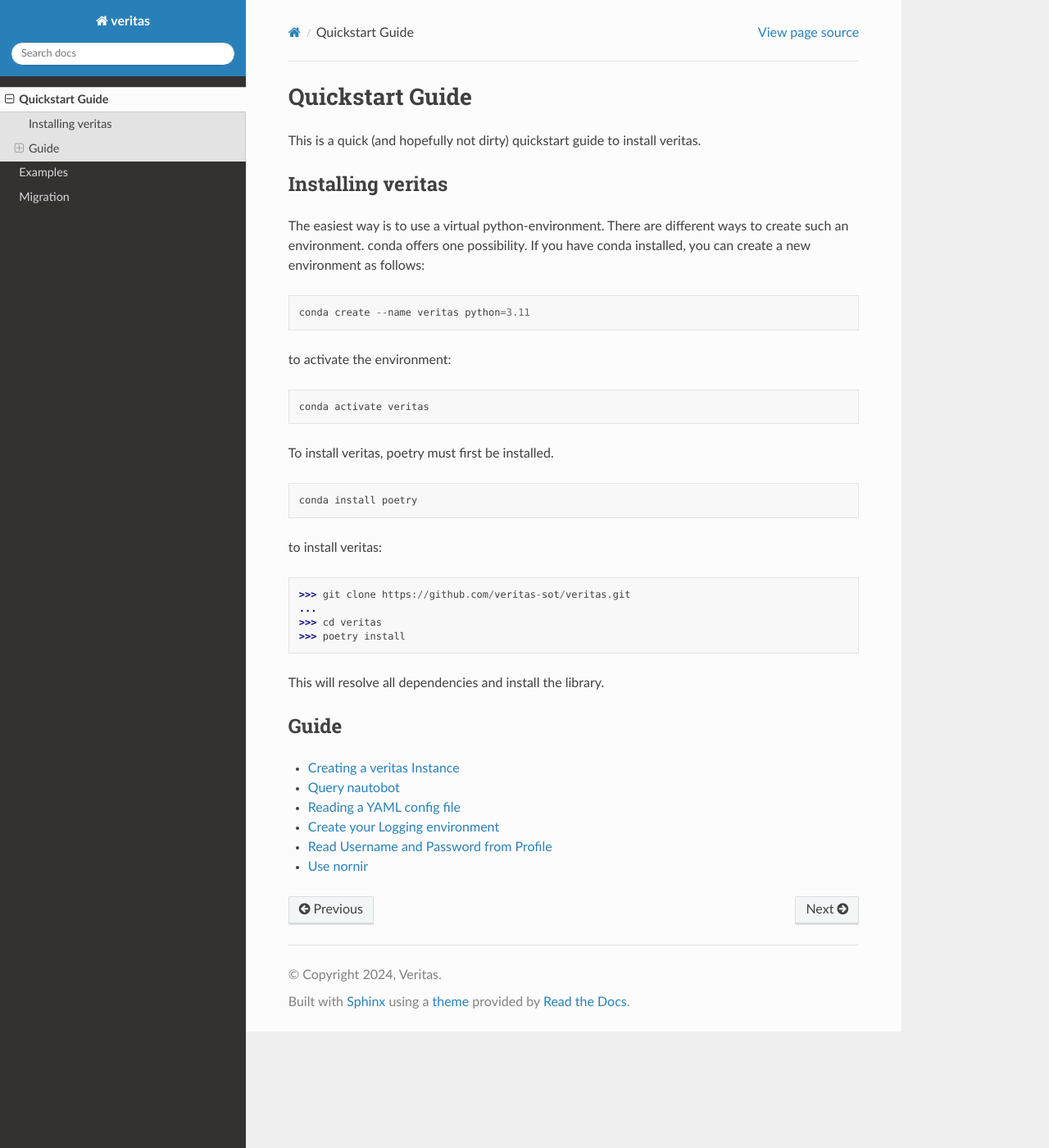
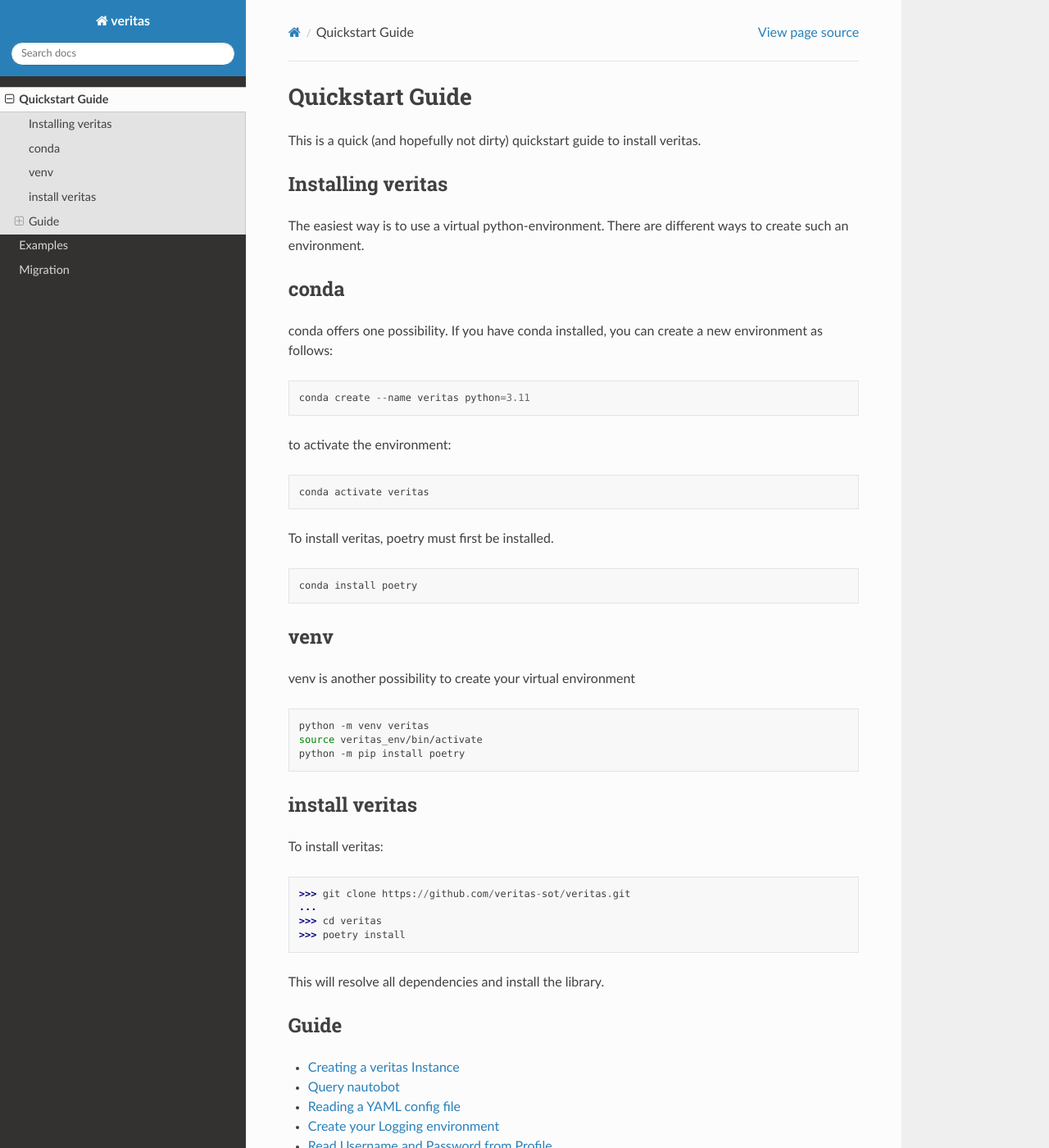
Before and after one commit to miku76/veritas, a Sphinx documentation site: the page built from docs/basic/index.rst, in a window 1280 px wide and 1400 px high. Shown: the whole window at 82% size. Built offline with Sphinx 7.4.7 and the Read the Docs theme 2.0.0, drawn with Linux system fonts in a browser that asks for light colours; pages that are not in the unit, such as notebooks, are missing from menus.

Commit message:
Update index.rst
added venv environment

```diff
--- a/docs/basic/index.rst
+++ b/docs/basic/index.rst
@@ -7,7 +7,14 @@ This is a quick (and hopefully not dirty) quickstart guide to install veritas.
 Installing veritas
 ==================
 
-The easiest way is to use a virtual python-environment. There are different ways to create such an environment. conda offers one possibility. If you have conda installed, you can create a new environment as follows:
+The easiest way is to use a virtual python-environment. There are different ways to create
+such an environment.
+
+conda
+=====
+
+conda offers one possibility. If you have conda installed, you can
+create a new environment as follows:
 
 .. code-block:: python
 
@@ -27,8 +34,19 @@ To install veritas, poetry must first be installed.
 
     conda install poetry
 
+venv
+====
+venv is another possibility to create your virtual environment
 
-to install veritas:
+.. code-block:: shell
+
+    python -m venv veritas
+    source veritas_env/bin/activate
+    python -m pip install poetry
+
+install veritas
+===============
+To install veritas:
 
 .. code-block:: python
 
```
